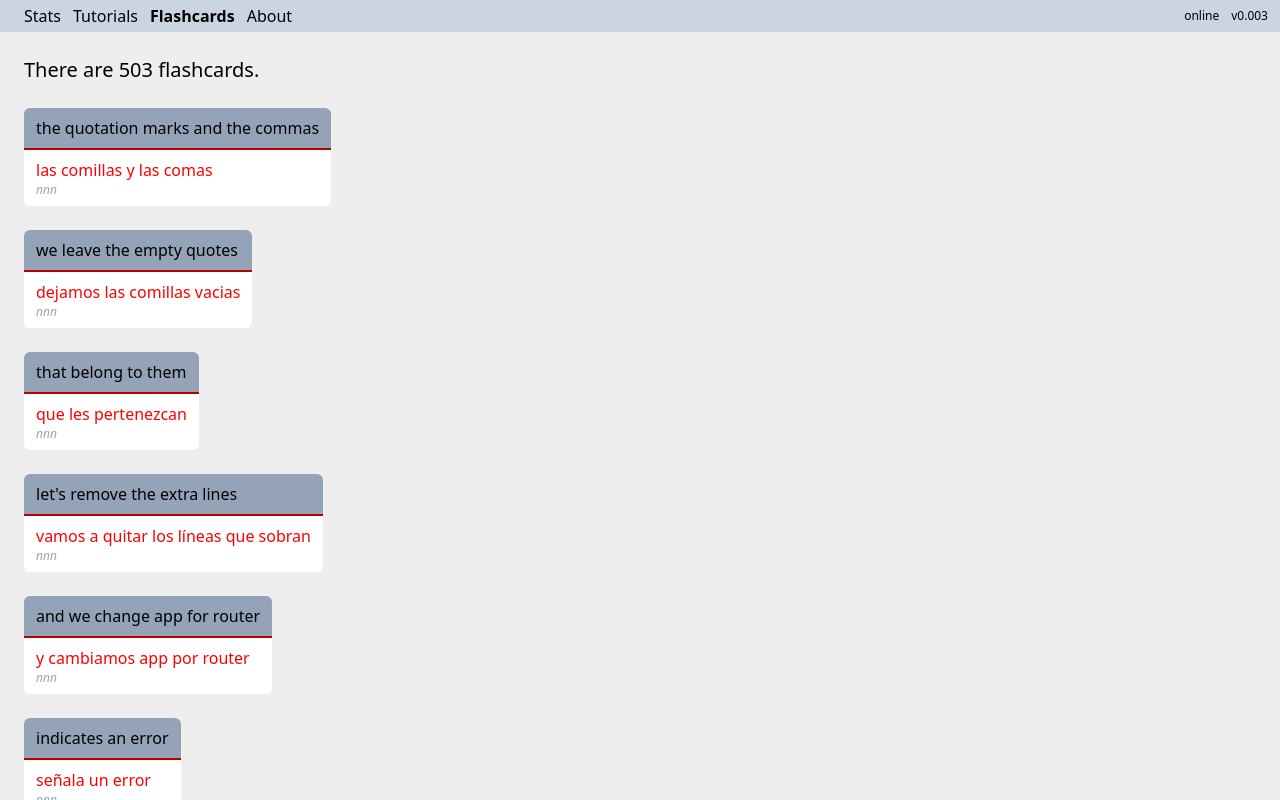
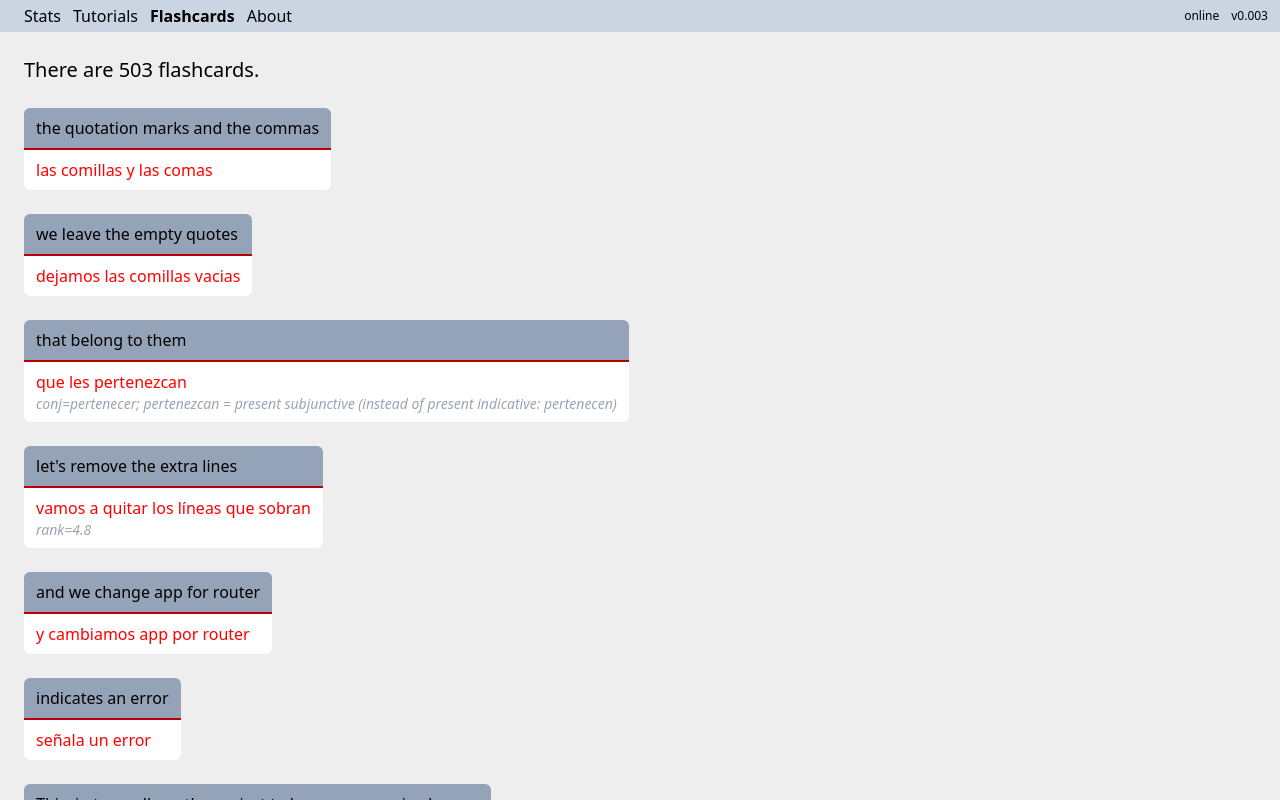
Before and after one commit to edwardtanguay/techlanglearn, a SvelteKit app: page /flashcards in a window 1280 px wide. Shown: the top 800 px of the page. Built offline with nearby package versions, Linux system fonts and the light colour scheme.

Commit message:
before click

```diff
--- a/src/db/dataModel.ts
+++ b/src/db/dataModel.ts
@@ -17,6 +17,7 @@ export const getFlashcards = (): Flashcard[] => {
 			front: sourceFlashcard.front,
 			back: sourceFlashcard.back,
 			whenCreated: sourceFlashcard.whenCreated,
+			extras: sourceFlashcard.extras,
 			isOpen: false
 		};
 		flashcards.push(flashcard);
--- a/src/routes/flashcards/+page.svelte
+++ b/src/routes/flashcards/+page.svelte
@@ -15,7 +15,9 @@
 			</div>
 			<div class={`back rounded-b-md bg-slate-500 px-3 py-2 back-lang-${flashcard.language}`}>
 				<p>{flashcard.back}</p>
-				<p class="text-xs italic text-gray-400">nnn</p>
+				{#if flashcard.extras !== ''}
+					<p class="text-sm italic text-gray-400">{flashcard.extras}</p>
+				{/if}
 			</div>
 		</div>
 	{/each}
--- a/src/types.ts
+++ b/src/types.ts
@@ -9,7 +9,8 @@ export const SourceFlashcardSchema = z.object({
 		{
 			message: 'Invalid date/time format. Expected YYYY-MM-DD HH:mm:ss'
 		}
-	)
+	),
+	extras: z.string()
 });
 
 export type SourceFlashcard = z.infer<typeof SourceFlashcardSchema>;
@@ -19,6 +20,7 @@ export type Flashcard = {
 	front: string;
 	back: string;
 	whenCreated: string;
+	extras: string;
 	isOpen: boolean;
 };
 
```
